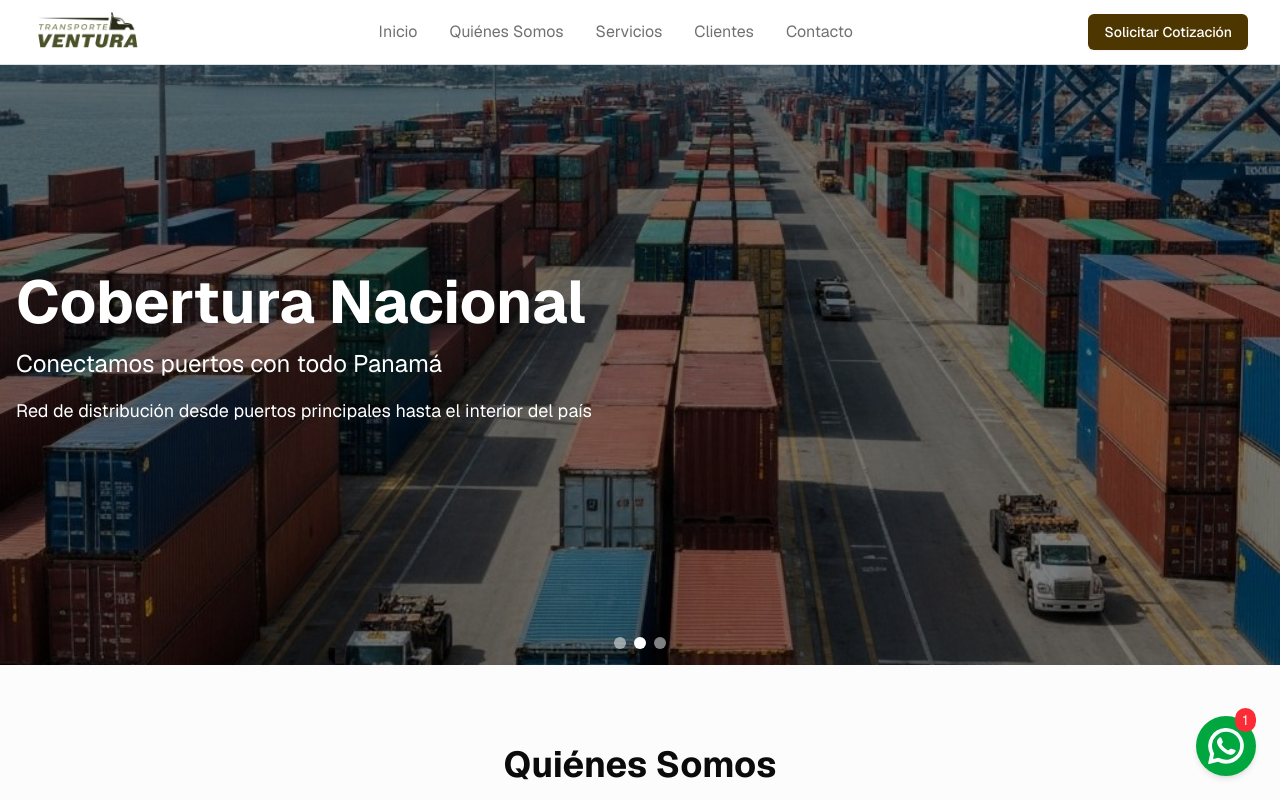
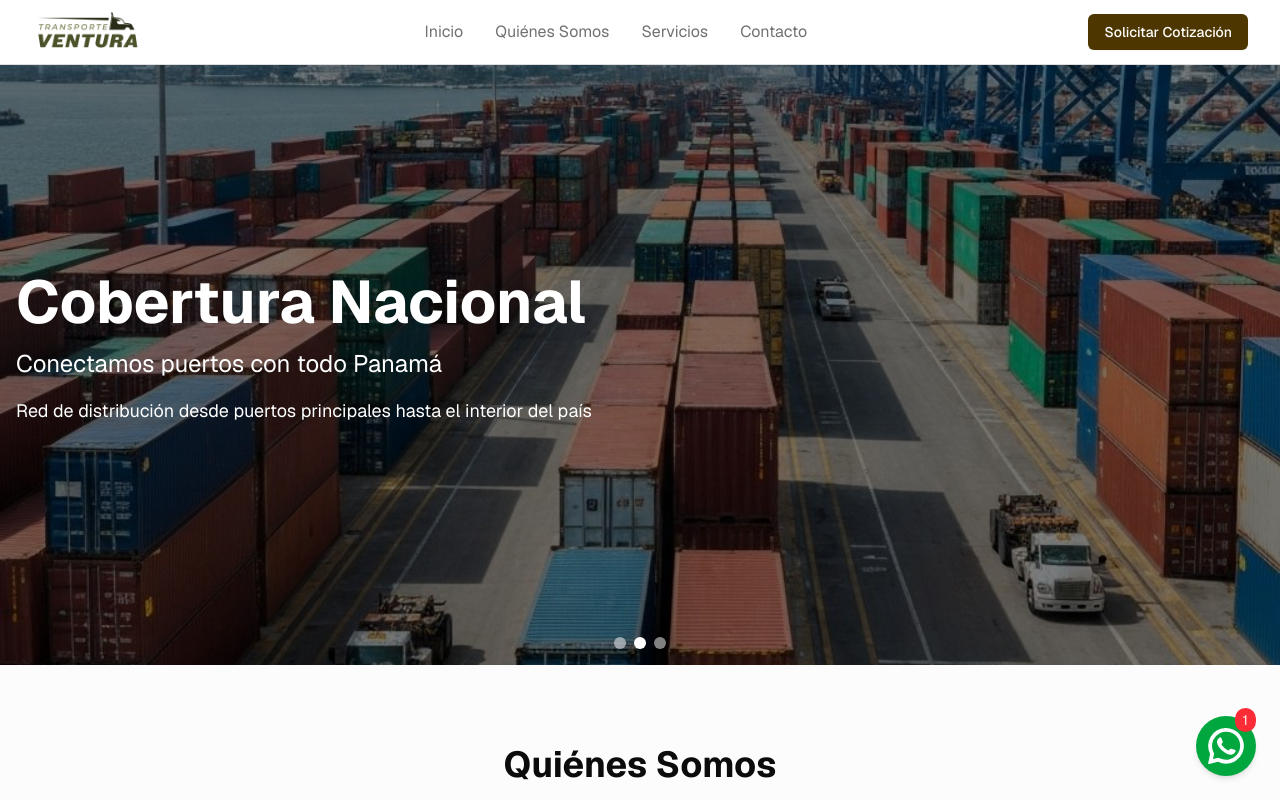
Before and after one commit to Sanchex-22/VenturaWeb, a Next.js app: page / in a window 1280 px wide. Shown: the top 800 px of the page. Built offline with nearby package versions, Linux system fonts and the light colour scheme.

Commit message:
remove client

```diff
--- a/components/header.tsx
+++ b/components/header.tsx
@@ -12,7 +12,6 @@ export function Header() {
     { name: "Inicio", href: "#inicio" },
     { name: "Quiénes Somos", href: "#quienes-somos" },
     { name: "Servicios", href: "#servicios" },
-    { name: "Clientes", href: "#clientes" },
     { name: "Contacto", href: "#contacto" },
   ]
     const handleScrollToContact = () => {
```
